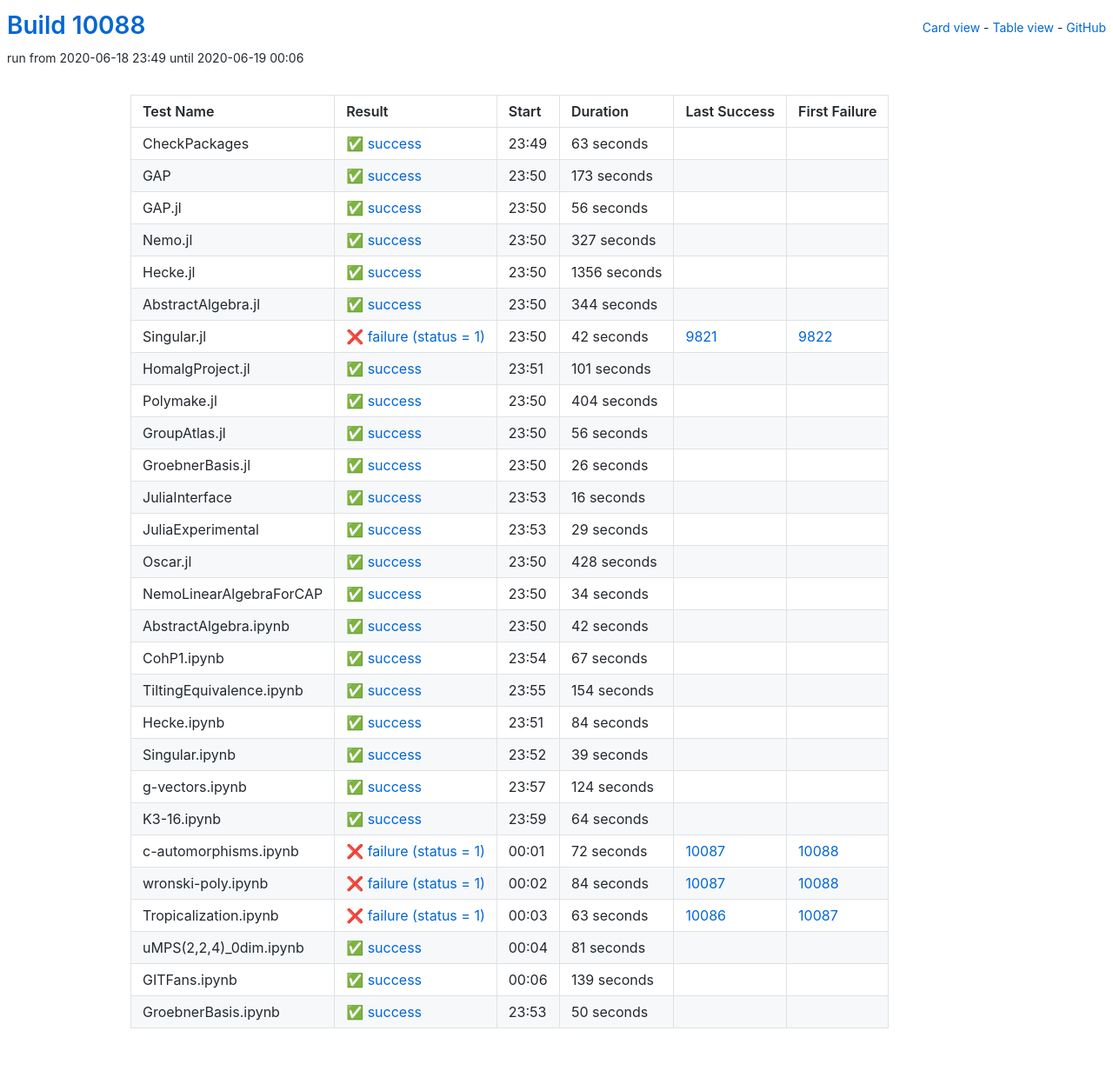
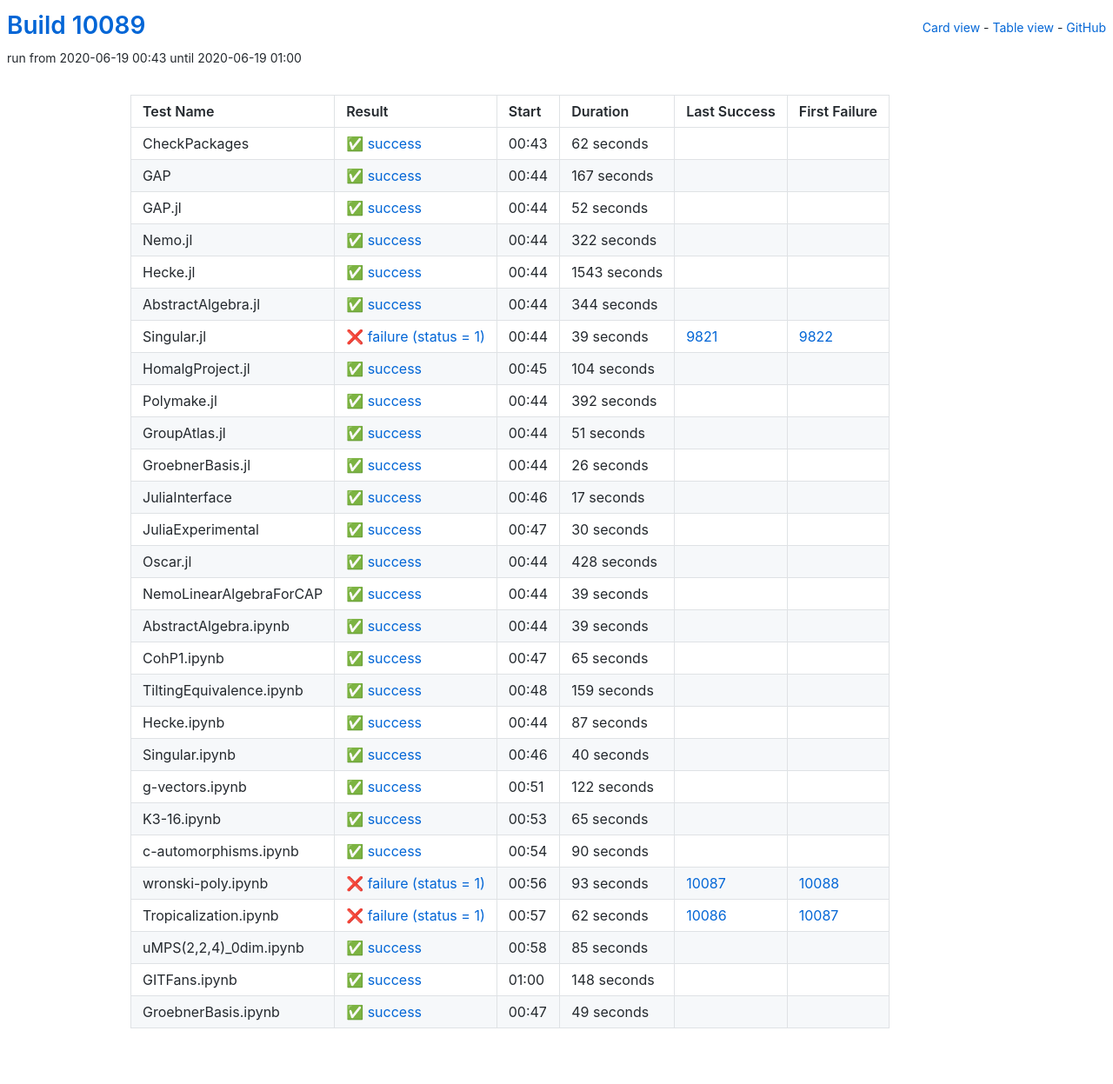
Before and after one commit to oscar-system/oscar-ci-status, a Jekyll site: the page built from table.html, in a window 1280 px wide. Shown: the whole page at 87% size. Built offline with Jekyll 4.4.1, drawn with Linux system fonts in a browser that asks for light colours.

Commit message:
Build #10089

```diff
--- a/_data/ci.yml
+++ b/_data/ci.yml
@@ -1,6 +1,6 @@
 ---
-build: 10088
-build_url: https://oscarci.mathematik.uni-kl.de/job/oscar/10088/
+build: 10089
+build_url: https://oscarci.mathematik.uni-kl.de/job/oscar/10089/
 job: oscar
 organization: oscar-system
 repo: oscar-ci-status
@@ -8,68 +8,68 @@ repourl: https://github.com/oscar-system/oscar-ci-status
 tests:
 - name: CheckPackages
   id: checkpackages
-  log: https://oscarci.mathematik.uni-kl.de/job/oscar/10088/artifact/logs/build-10088/CheckPackages.log
-  start: 2020-06-18 23:49
+  log: https://oscarci.mathematik.uni-kl.de/job/oscar/10089/artifact/logs/build-10089/CheckPackages.log
+  start: 2020-06-19 00:43
   success: true
   exitcode: 0
   status: success
-  duration: 63
+  duration: 62
   last_success: false
   last_success_url:
   first_failure: false
   first_failure_url:
 - name: GAP
   id: gap
-  log: https://oscarci.mathematik.uni-kl.de/job/oscar/10088/artifact/logs/build-10088/GAP.log
-  start: 2020-06-18 23:50
+  log: https://oscarci.mathematik.uni-kl.de/job/oscar/10089/artifact/logs/build-10089/GAP.log
+  start: 2020-06-19 00:44
   success: true
   exitcode: 0
   status: success
-  duration: 173
+  duration: 167
   last_success: false
   last_success_url:
   first_failure: false
   first_failure_url:
 - name: GAP.jl
   id: gap-jl
-  log: https://oscarci.mathematik.uni-kl.de/job/oscar/10088/artifact/logs/build-10088/GAP.jl.log
-  start: 2020-06-18 23:50
+  log: https://oscarci.mathematik.uni-kl.de/job/oscar/10089/artifact/logs/build-10089/GAP.jl.log
+  start: 2020-06-19 00:44
   success: true
   exitcode: 0
   status: success
-  duration: 56
+  duration: 52
   last_success: false
   last_success_url:
   first_failure: false
   first_failure_url:
 - name: Nemo.jl
   id: nemo-jl
-  log: https://oscarci.mathematik.uni-kl.de/job/oscar/10088/artifact/logs/build-10088/Nemo.jl.log
-  start: 2020-06-18 23:50
+  log: https://oscarci.mathematik.uni-kl.de/job/oscar/10089/artifact/logs/build-10089/Nemo.jl.log
+  start: 2020-06-19 00:44
   success: true
   exitcode: 0
   status: success
-  duration: 327
+  duration: 322
   last_success: false
   last_success_url:
   first_failure: false
   first_failure_url:
 - name: Hecke.jl
   id: hecke-jl
-  log: https://oscarci.mathematik.uni-kl.de/job/oscar/10088/artifact/logs/build-10088/Hecke.jl.log
-  start: 2020-06-18 23:50
+  log: https://oscarci.mathematik.uni-kl.de/job/oscar/10089/artifact/logs/build-10089/Hecke.jl.log
+  start: 2020-06-19 00:44
   success: true
   exitcode: 0
   status: success
-  duration: 1356
+  duration: 1543
   last_success: false
   last_success_url:
   first_failure: false
   first_failure_url:
 - name: AbstractAlgebra.jl
   id: abstractalgebra-jl
-  log: https://oscarci.mathematik.uni-kl.de/job/oscar/10088/artifact/logs/build-10088/AbstractAlgebra.jl.log
-  start: 2020-06-18 23:50
+  log: https://oscarci.mathematik.uni-kl.de/job/oscar/10089/artifact/logs/build-10089/AbstractAlgebra.jl.log
+  start: 2020-06-19 00:44
   success: true
   exitcode: 0
   status: success
@@ -80,56 +80,56 @@ tests:
   first_failure_url:
 - name: Singular.jl
   id: singular-jl
-  log: https://oscarci.mathematik.uni-kl.de/job/oscar/10088/artifact/logs/build-10088/Singular.jl.log
-  start: 2020-06-18 23:50
+  log: https://oscarci.mathematik.uni-kl.de/job/oscar/10089/artifact/logs/build-10089/Singular.jl.log
+  start: 2020-06-19 00:44
   success: false
   exitcode: 1
   status: failure
-  duration: 42
+  duration: 39
   last_success: 9821
   last_success_url: https://oscarci.mathematik.uni-kl.de/job/oscar/9821/
   first_failure: 9822
   first_failure_url: https://oscarci.mathematik.uni-kl.de/job/oscar/9822/
 - name: HomalgProject.jl
   id: homalgproject-jl
-  log: https://oscarci.mathematik.uni-kl.de/job/oscar/10088/artifact/logs/build-10088/HomalgProject.jl.log
-  start: 2020-06-18 23:51
+  log: https://oscarci.mathematik.uni-kl.de/job/oscar/10089/artifact/logs/build-10089/HomalgProject.jl.log
+  start: 2020-06-19 00:45
   success: true
   exitcode: 0
   status: success
-  duration: 101
+  duration: 104
   last_success: false
   last_success_url:
   first_failure: false
   first_failure_url:
 - name: Polymake.jl
   id: polymake-jl
-  log: https://oscarci.mathematik.uni-kl.de/job/oscar/10088/artifact/logs/build-10088/Polymake.jl.log
-  start: 2020-06-18 23:50
+  log: https://oscarci.mathematik.uni-kl.de/job/oscar/10089/artifact/logs/build-10089/Polymake.jl.log
+  start: 2020-06-19 00:44
   success: true
   exitcode: 0
   status: success
-  duration: 404
+  duration: 392
   last_success: false
   last_success_url:
   first_failure: false
   first_failure_url:
 - name: GroupAtlas.jl
   id: groupatlas-jl
-  log: https://oscarci.mathematik.uni-kl.de/job/oscar/10088/artifact/logs/build-10088/GroupAtlas.jl.log
-  start: 2020-06-18 23:50
+  log: https://oscarci.mathematik.uni-kl.de/job/oscar/10089/artifact/logs/build-10089/GroupAtlas.jl.log
+  start: 2020-06-19 00:44
   success: true
   exitcode: 0
   status: success
-  duration: 56
+  duration: 51
   last_success: false
   last_success_url:
   first_failure: false
   first_failure_url:
 - name: GroebnerBasis.jl
   id: groebnerbasis-jl
-  log: https://oscarci.mathematik.uni-kl.de/job/oscar/10088/artifact/logs/build-10088/GroebnerBasis.jl.log
-  start: 2020-06-18 23:50
+  log: https://oscarci.mathematik.uni-kl.de/job/oscar/10089/artifact/logs/build-10089/GroebnerBasis.jl.log
+  start: 2020-06-19 00:44
   success: true
   exitcode: 0
   status: success
@@ -140,32 +140,32 @@ tests:
   first_failure_url:
 - name: JuliaInterface
   id: juliainterface
-  log: https://oscarci.mathematik.uni-kl.de/job/oscar/10088/artifact/logs/build-10088/JuliaInterface.log
-  start: 2020-06-18 23:53
+  log: https://oscarci.mathematik.uni-kl.de/job/oscar/10089/artifact/logs/build-10089/JuliaInterface.log
+  start: 2020-06-19 00:46
   success: true
   exitcode: 0
   status: success
-  duration: 16
+  duration: 17
   last_success: false
   last_success_url:
   first_failure: false
   first_failure_url:
 - name: JuliaExperimental
   id: juliaexperimental
-  log: https://oscarci.mathematik.uni-kl.de/job/oscar/10088/artifact/logs/build-10088/JuliaExperimental.log
-  start: 2020-06-18 23:53
+  log: https://oscarci.mathematik.uni-kl.de/job/oscar/10089/artifact/logs/build-10089/JuliaExperimental.log
+  start: 2020-06-19 00:47
   success: true
   exitcode: 0
   status: success
-  duration: 29
+  duration: 30
   last_success: false
   last_success_url:
   first_failure: false
   first_failure_url:
 - name: Oscar.jl
   id: oscar-jl
-  log: https://oscarci.mathematik.uni-kl.de/job/oscar/10088/artifact/logs/build-10088/Oscar.jl.log
-  start: 2020-06-18 23:50
+  log: https://oscarci.mathematik.uni-kl.de/job/oscar/10089/artifact/logs/build-10089/Oscar.jl.log
+  start: 2020-06-19 00:44
   success: true
   exitcode: 0
   status: success
@@ -176,68 +176,8 @@ tests:
   first_failure_url:
 - name: NemoLinearAlgebraForCAP
   id: nemolinearalgebraforcap
-  log: https://oscarci.mathematik.uni-kl.de/job/oscar/10088/artifact/logs/build-10088/NemoLinearAlgebraForCAP.log
-  start: 2020-06-18 23:50
-  success: true
-  exitcode: 0
-  status: success
-  duration: 34
-  last_success: false
-  last_success_url:
-  first_failure: false
-  first_failure_url:
-- name: AbstractAlgebra.ipynb
-  id: abstractalgebra-ipynb
-  log: https://oscarci.mathematik.uni-kl.de/job/oscar/10088/artifact/logs/build-10088/AbstractAlgebra.ipynb.log
-  start: 2020-06-18 23:50
-  success: true
-  exitcode: 0
-  status: success
-  duration: 42
-  last_success: false
-  last_success_url:
-  first_failure: false
-  first_failure_url:
-- name: CohP1.ipynb
-  id: cohp1-ipynb
-  log: https://oscarci.mathematik.uni-kl.de/job/oscar/10088/artifact/logs/build-10088/CohP1.ipynb.log
-  start: 2020-06-18 23:54
-  success: true
-  exitcode: 0
-  status: success
-  duration: 67
-  last_success: false
-  last_success_url:
-  first_failure: false
-  first_failure_url:
-- name: TiltingEquivalence.ipynb
-  id: tiltingequivalence-ipynb
-  log: https://oscarci.mathematik.uni-kl.de/job/oscar/10088/artifact/logs/build-10088/TiltingEquivalence.ipynb.log
-  start: 2020-06-18 23:55
-  success: true
-  exitcode: 0
-  status: success
-  duration: 154
-  last_success: false
-  last_success_url:
-  first_failure: false
-  first_failure_url:
-- name: Hecke.ipynb
-  id: hecke-ipynb
-  log: https://oscarci.mathematik.uni-kl.de/job/oscar/10088/artifact/logs/build-10088/Hecke.ipynb.log
-  start: 2020-06-18 23:51
-  success: true
-  exitcode: 0
-  status: success
-  duration: 84
-  last_success: false
-  last_success_url:
-  first_failure: false
-  first_failure_url:
-- name: Singular.ipynb
-  id: singular-ipynb
-  log: https://oscarci.mathematik.uni-kl.de/job/oscar/10088/artifact/logs/build-10088/Singular.ipynb.log
-  start: 2020-06-18 23:52
+  log: https://oscarci.mathematik.uni-kl.de/job/oscar/10089/artifact/logs/build-10089/NemoLinearAlgebraForCAP.log
+  start: 2020-06-19 00:44
   success: true
   exitcode: 0
   status: success
@@ -246,98 +186,158 @@ tests:
   last_success_url:
   first_failure: false
   first_failure_url:
-- name: g-vectors.ipynb
-  id: g-vectors-ipynb
-  log: https://oscarci.mathematik.uni-kl.de/job/oscar/10088/artifact/logs/build-10088/g-vectors.ipynb.log
-  start: 2020-06-18 23:57
+- name: AbstractAlgebra.ipynb
+  id: abstractalgebra-ipynb
+  log: https://oscarci.mathematik.uni-kl.de/job/oscar/10089/artifact/logs/build-10089/AbstractAlgebra.ipynb.log
+  start: 2020-06-19 00:44
   success: true
   exitcode: 0
   status: success
-  duration: 124
+  duration: 39
+  last_success: false
+  last_success_url:
+  first_failure: false
+  first_failure_url:
+- name: CohP1.ipynb
+  id: cohp1-ipynb
+  log: https://oscarci.mathematik.uni-kl.de/job/oscar/10089/artifact/logs/build-10089/CohP1.ipynb.log
+  start: 2020-06-19 00:47
+  success: true
+  exitcode: 0
+  status: success
+  duration: 65
+  last_success: false
+  last_success_url:
+  first_failure: false
+  first_failure_url:
+- name: TiltingEquivalence.ipynb
+  id: tiltingequivalence-ipynb
+  log: https://oscarci.mathematik.uni-kl.de/job/oscar/10089/artifact/logs/build-10089/TiltingEquivalence.ipynb.log
+  start: 2020-06-19 00:48
+  success: true
+  exitcode: 0
+  status: success
+  duration: 159
+  last_success: false
+  last_success_url:
+  first_failure: false
+  first_failure_url:
+- name: Hecke.ipynb
+  id: hecke-ipynb
+  log: https://oscarci.mathematik.uni-kl.de/job/oscar/10089/artifact/logs/build-10089/Hecke.ipynb.log
+  start: 2020-06-19 00:44
+  success: true
+  exitcode: 0
+  status: success
+  duration: 87
+  last_success: false
+  last_success_url:
+  first_failure: false
+  first_failure_url:
+- name: Singular.ipynb
+  id: singular-ipynb
+  log: https://oscarci.mathematik.uni-kl.de/job/oscar/10089/artifact/logs/build-10089/Singular.ipynb.log
+  start: 2020-06-19 00:46
+  success: true
+  exitcode: 0
+  status: success
+  duration: 40
+  last_success: false
+  last_success_url:
+  first_failure: false
+  first_failure_url:
+- name: g-vectors.ipynb
+  id: g-vectors-ipynb
+  log: https://oscarci.mathematik.uni-kl.de/job/oscar/10089/artifact/logs/build-10089/g-vectors.ipynb.log
+  start: 2020-06-19 00:51
+  success: true
+  exitcode: 0
+  status: success
+  duration: 122
   last_success: false
   last_success_url:
   first_failure: false
   first_failure_url:
 - name: K3-16.ipynb
   id: k3-16-ipynb
-  log: https://oscarci.mathematik.uni-kl.de/job/oscar/10088/artifact/logs/build-10088/K3-16.ipynb.log
-  start: 2020-06-18 23:59
+  log: https://oscarci.mathematik.uni-kl.de/job/oscar/10089/artifact/logs/build-10089/K3-16.ipynb.log
+  start: 2020-06-19 00:53
   success: true
   exitcode: 0
   status: success
-  duration: 64
+  duration: 65
   last_success: false
   last_success_url:
   first_failure: false
   first_failure_url:
 - name: c-automorphisms.ipynb
   id: c-automorphisms-ipynb
-  log: https://oscarci.mathematik.uni-kl.de/job/oscar/10088/artifact/logs/build-10088/c-automorphisms.ipynb.log
-  start: 2020-06-19 00:01
+  log: https://oscarci.mathematik.uni-kl.de/job/oscar/10089/artifact/logs/build-10089/c-automorphisms.ipynb.log
+  start: 2020-06-19 00:54
+  success: true
+  exitcode: 0
+  status: success
+  duration: 90
+  last_success: false
+  last_success_url:
+  first_failure: false
+  first_failure_url:
+- name: wronski-poly.ipynb
+  id: wronski-poly-ipynb
+  log: https://oscarci.mathematik.uni-kl.de/job/oscar/10089/artifact/logs/build-10089/wronski-poly.ipynb.log
+  start: 2020-06-19 00:56
   success: false
   exitcode: 1
   status: failure
-  duration: 72
-  last_success: 10087
-  last_success_url: https://oscarci.mathematik.uni-kl.de/job/oscar/10087/
-  first_failure: 10088
-  first_failure_url: https://oscarci.mathematik.uni-kl.de/job/oscar/10088/
-- name: wronski-poly.ipynb
-  id: wronski-poly-ipynb
-  log: https://oscarci.mathematik.uni-kl.de/job/oscar/10088/artifact/logs/build-10088/wronski-poly.ipynb.log
-  start: 2020-06-19 00:02
-  success: false
-  exitcode: 1
-  status: failure
-  duration: 84
+  duration: 93
   last_success: 10087
   last_success_url: https://oscarci.mathematik.uni-kl.de/job/oscar/10087/
   first_failure: 10088
   first_failure_url: https://oscarci.mathematik.uni-kl.de/job/oscar/10088/
 - name: Tropicalization.ipynb
   id: tropicalization-ipynb
-  log: https://oscarci.mathematik.uni-kl.de/job/oscar/10088/artifact/logs/build-10088/Tropicalization.ipynb.log
-  start: 2020-06-19 00:03
+  log: https://oscarci.mathematik.uni-kl.de/job/oscar/10089/artifact/logs/build-10089/Tropicalization.ipynb.log
+  start: 2020-06-19 00:57
   success: false
   exitcode: 1
   status: failure
-  duration: 63
+  duration: 62
   last_success: 10086
   last_success_url: https://oscarci.mathematik.uni-kl.de/job/oscar/10086/
   first_failure: 10087
   first_failure_url: https://oscarci.mathematik.uni-kl.de/job/oscar/10087/
 - name: uMPS(2,2,4)_0dim.ipynb
   id: umps-2-2-4-0dim-ipynb
-  log: https://oscarci.mathematik.uni-kl.de/job/oscar/10088/artifact/logs/build-10088/uMPS-2-2-4-_0dim.ipynb.log
-  start: 2020-06-19 00:04
+  log: https://oscarci.mathematik.uni-kl.de/job/oscar/10089/artifact/logs/build-10089/uMPS-2-2-4-_0dim.ipynb.log
+  start: 2020-06-19 00:58
   success: true
   exitcode: 0
   status: success
-  duration: 81
+  duration: 85
   last_success: false
   last_success_url:
   first_failure: false
   first_failure_url:
 - name: GITFans.ipynb
   id: gitfans-ipynb
-  log: https://oscarci.mathematik.uni-kl.de/job/oscar/10088/artifact/logs/build-10088/GITFans.ipynb.log
-  start: 2020-06-19 00:06
+  log: https://oscarci.mathematik.uni-kl.de/job/oscar/10089/artifact/logs/build-10089/GITFans.ipynb.log
+  start: 2020-06-19 01:00
   success: true
   exitcode: 0
   status: success
-  duration: 139
+  duration: 148
   last_success: false
   last_success_url:
   first_failure: false
   first_failure_url:
 - name: GroebnerBasis.ipynb
   id: groebnerbasis-ipynb
-  log: https://oscarci.mathematik.uni-kl.de/job/oscar/10088/artifact/logs/build-10088/GroebnerBasis.ipynb.log
-  start: 2020-06-18 23:53
+  log: https://oscarci.mathematik.uni-kl.de/job/oscar/10089/artifact/logs/build-10089/GroebnerBasis.ipynb.log
+  start: 2020-06-19 00:47
   success: true
   exitcode: 0
   status: success
-  duration: 50
+  duration: 49
   last_success: false
   last_success_url:
   first_failure: false
```
Also changed, not shown: README.md.
